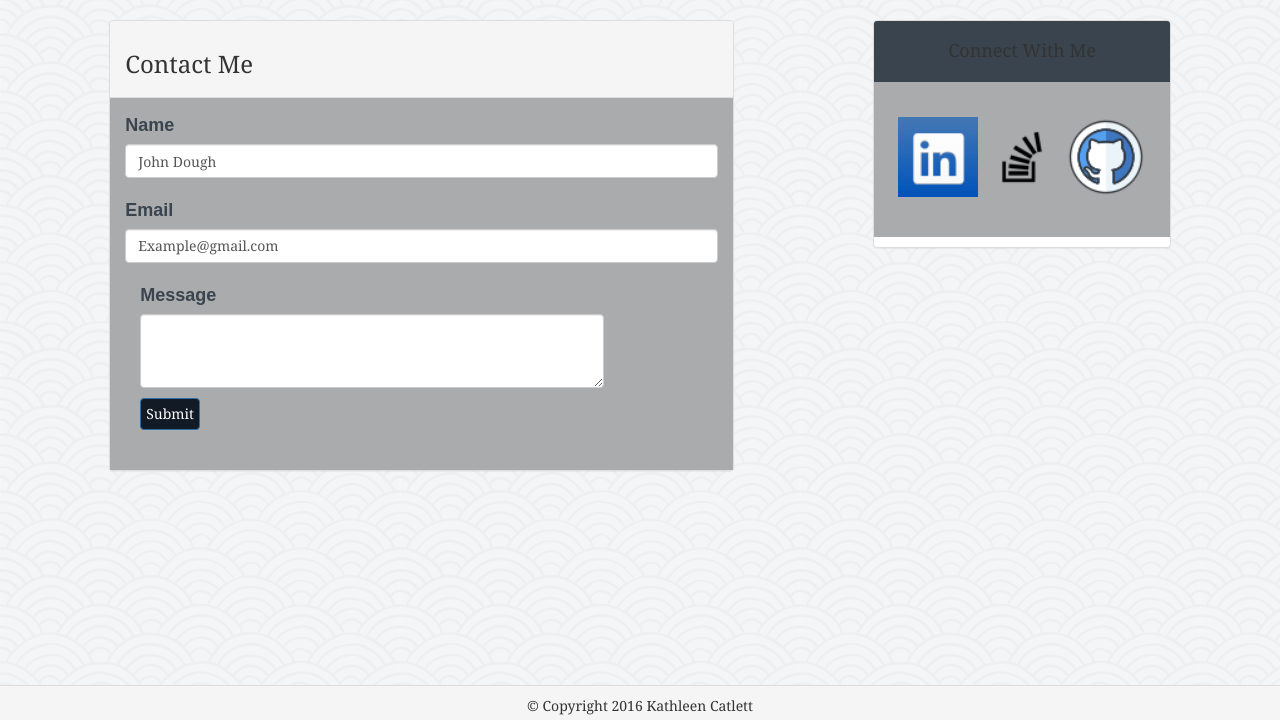
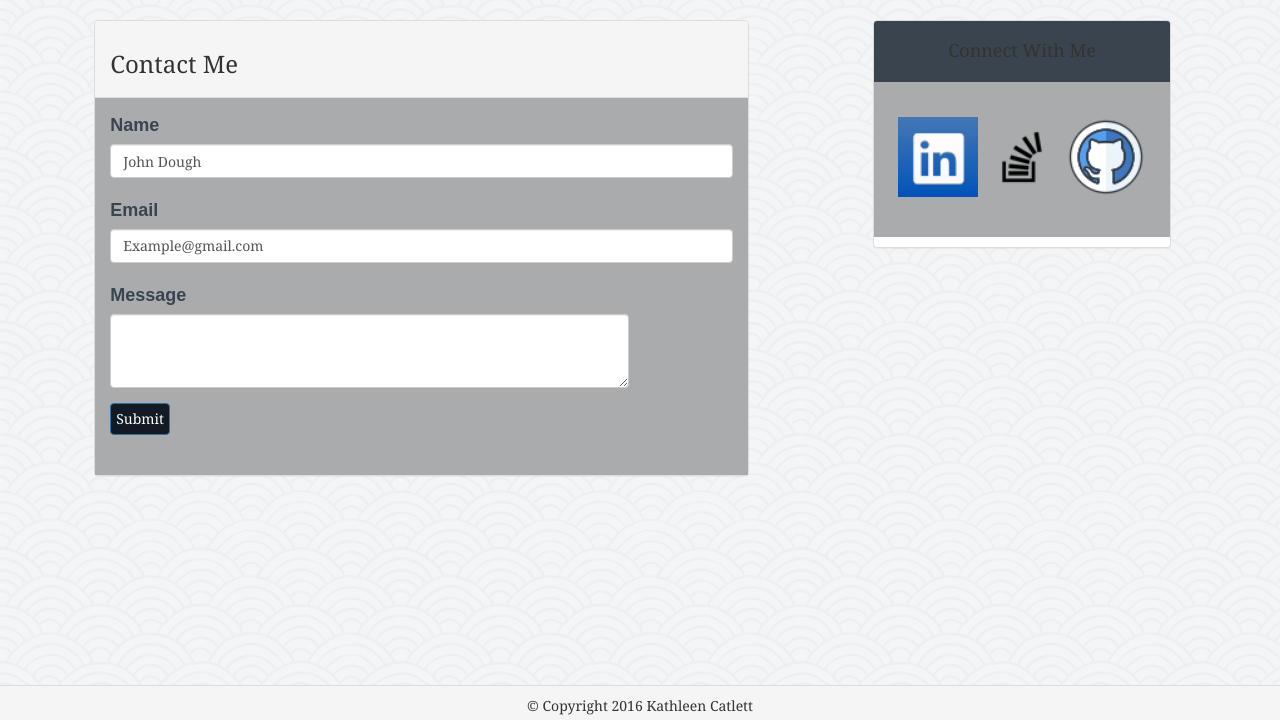
Before and after one commit to KathCatBC/Bootstrap-Portfolio, a PHP site: page /contact.html in a window 1280 px wide. Shown: the part 80-800 px from the top of the page. Run offline with PHP 8.4, Linux system fonts and the light colour scheme; some libraries are stand-ins or nearby versions.

Commit message:
adjusted some spacing

```diff
--- a/assets/css/style.css
+++ b/assets/css/style.css
@@ -69,9 +69,14 @@ ul {
 	clear: both;
 }
 
+.col-md-6 {
+	padding: 0px;
+}
+
 .btn {
-	margin-top: 10px;
+	margin-top: 15px;
 }
+
 
 .btn-primary {
 	padding: 5px 5px 5px 5px;
@@ -87,6 +92,11 @@ ul {
 	font-family: sans-serif;
 	font-size: 18px;
 	color: #39444e;
+	padding: 0px;
+}
+
+.col-lg-10 {
+	padding: 0px;
 }
 
 
```
